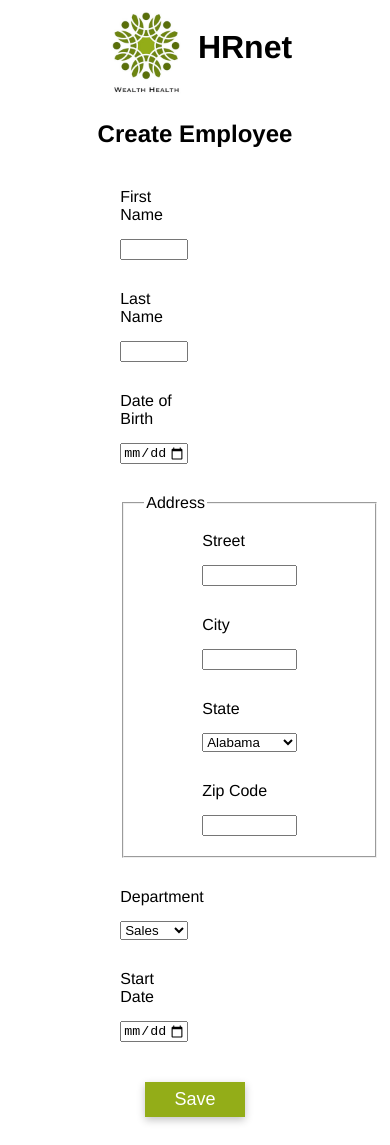
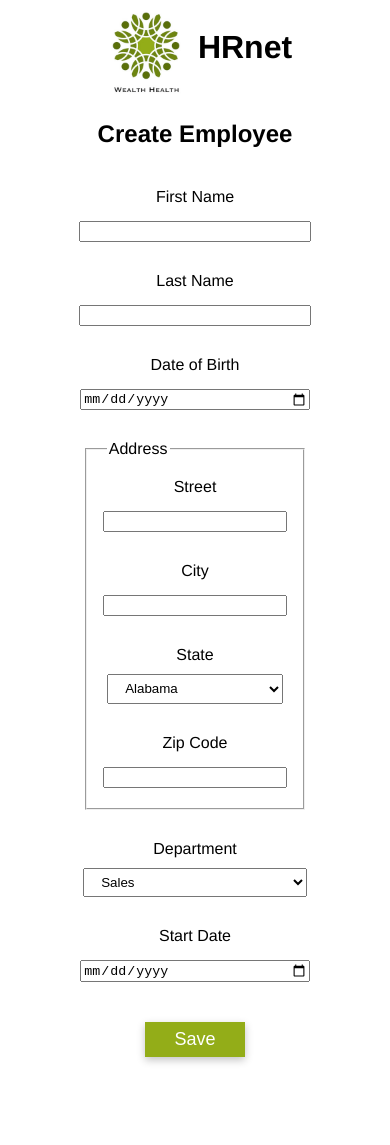
Before and after one commit to loeMa/HRnet_WealthHealth, a React (Create React App) app: page / in a window 390 px wide. After the commit the page ends 1085 px from the top, so only its background shows below. Built offline with nearby package versions, Linux system fonts and the light colour scheme.

Commit message:
input component + responsive Home

```diff
--- a/src/components/CreateEmployee.js
+++ b/src/components/CreateEmployee.js
@@ -14,8 +14,8 @@ const CreateEmployee = () => {
         city: "",
         state: "",
         zipCode: "",
-        StartDate: "",
         department: "",
+        startDate: "",
     })
 
     const dispatch = useDispatch();
@@ -33,65 +33,29 @@ console.log(employee)
         <div className='create'>
             <h2>Create Employee</h2>
             <form className='create__form' onSubmit={saveEmployee}>
-                {/* {inputNames.map((input) =>{
-                    return <Input htmlFor={input.id} label={input.name} type={input.type} />
-                })}
-                 */}
 
-                <div className='create__form__group'>
-                    <label htmlFor="first-name">First Name</label>
-                    <input type="text" onChange={(e) => setEmployee({...employee, firstName: e.target.value})} />
-                </div>
+                <Input htmlFor={"first-name"} label={"First Name"} type={"text"} onChange={(e) => setEmployee({...employee, firstName: e.target.value})} />
 
-                <div className='create__form__group'>
-                    <label htmlFor="last-name">Last Name</label>
-                    <input type="text" id="last-name" onChange={(e) => setEmployee({...employee, lastName: e.target.value})}/>
-                </div>
+                <Input htmlFor={"last-name"} label={"Last Name"} type={"text"} onChange={(e) => setEmployee({...employee, lastName: e.target.value})}/>
 
-                <div className='create__form__group'>
-                    <label htmlFor="date-of-birth">Date of Birth</label>
-                    <input type="date" id="date-of-birth"  onChange={(e) => setEmployee({...employee, birthDate: e.target.value})}/>
-                </div>
-
-
+                <Input htmlFor={"date-of-birth"} label={"Date of Birth"} type={"date"} onChange={(e) => setEmployee({...employee, birthDate: e.target.value})}/>
 
                 <fieldset className="create__form__address">
                     <legend>Address</legend>
-                    {/* {adressNames.map((input) =>{
-                    return <Input htmlFor={input.id} label={input.name} type={input.type} />
-                })} */}
 
-                    <div className='create__form__group'>
-                        <label htmlFor="street">Street</label>
-                        <input id="street" type="text" onChange={(e) => setEmployee({...employee, street: e.target.value})}/>
-                    </div>
+                    <Input htmlFor={"street"} label={"Street"} type={"text"} onChange={(e) => setEmployee({...employee, street: e.target.value})} />
 
-                    <div className='create__form__group'>
-                        <label htmlFor="city">City</label>
-                        <input id="city" type="text" onChange={(e) => setEmployee({...employee, city: e.target.value})}/>
-                    </div>
+                    <Input htmlFor={"city"} label={"City"} type={"text"} onChange={(e) => setEmployee({...employee, city: e.target.value})} />
 
-                    <div className='create__form__group'>
-                        <label htmlFor="state">State</label>
-                        <Dropdown name={"state"} options={states} onChange={(e) => setEmployee({...employee, state: e.target.value})} />
-                    </div>
+                    <Dropdown name={"state"} label={"State"} options={states} onChange={(e) => setEmployee({...employee, state: e.target.value})} />
 
-                    <div className='create__form__group'>
-                        <label htmlFor="zip-code">Zip Code</label>
-                        <input id="zip-code" type="number" onChange={(e) => setEmployee({...employee, zipCode: e.target.value})}/>
-                    </div>
-
+                    <Input htmlFor={"zip-code"} label={"Zip Code"} type={"number"} onChange={(e) => setEmployee({...employee, zipCode: e.target.value})} />
                 </fieldset>
 
-                <div className='create__form__group'>
-                    <label htmlFor="department">Department</label>
-                    <Dropdown name={"department"} options={workDepartment}  onChange={(e) => setEmployee({...employee, department: e.target.value})} />
+                <Dropdown name={"department"} label={"Department"} options={workDepartment}  onChange={(e) => setEmployee({...employee, department: e.target.value})} />
 
-                </div>
-                <div className='create__form__group'>
-                    <label htmlFor="start-date">Start Date</label>
-                    <input id="start-date" type="date" onChange={(e) => setEmployee({...employee, startDate: e.target.value})}></input>
-                </div>
+                <Input htmlFor={"start-date"} label={"Start Date"} type={"date"} onChange={(e) => setEmployee({...employee, startDate: e.target.value})} />
+
                 <div className='create__form__button'>
                     <button className='create__form__button--style' type='submit'>Save</button>
                 </div>
--- a/src/components/Dropdown.js
+++ b/src/components/Dropdown.js
@@ -1,8 +1,10 @@
 import React from 'react';
 
-const Dropdown = ({name, options, onChange}) => {
+const Dropdown = ({name, label, options, onChange}) => {
 
     return (
+        <div className='create__form__group'>
+            <label htmlFor={name}>{label}</label>
             <select name={name} id={name} onChange={onChange} >
                 {
                     options.map((option, index) =>{
@@ -10,6 +12,7 @@ const Dropdown = ({name, options, onChange}) => {
                     })
                 }
             </select>
+        </div>
     );
 };
 
--- a/src/components/Input.js
+++ b/src/components/Input.js
@@ -1,11 +1,16 @@
 import React from 'react';
 
-const Input = ({htmlFor, label, type}) => {
+
+const Input = ({htmlFor, label, type, onChange}) => {
     return (
+
         <div className='create__form__group'>
+
             <label htmlFor={htmlFor} >{label}</label>
-            <input type={type} id={htmlFor} />
+            <input type={type} id={htmlFor} onChange={onChange} />
+
         </div>
+
     );
 };
 
--- a/src/style/components/_createEmployee.scss
+++ b/src/style/components/_createEmployee.scss
@@ -14,17 +14,39 @@
         width: 40%;
         margin: 20px 0;
 
+        @media all and (max-device-width: 800px){
+            width: 90%;
+            flex-direction: column;
+            justify-content: center;
+        }
+        @media only screen and (min-device-width : 800px) and (max-device-width : 1024px) {
+            width: 60%;
+
+        }
+
 
         &__group{
             display: flex;
             flex-direction: column;
             width: 45%;
 
-            & input, select{
+            & input{
                 margin-top: 15px;
 
             }
+            & select{
+                padding: .4em 1em;
+                margin-top: 10px;
+            }
 
+            @media all and (max-device-width: 800px){
+                align-items: center;
+                width: 100%;
+
+                & input, select{
+                    width: 100%;
+                }
+            }
 
         }
         &__address{
```
Lines whose indentation alone changed are shown as unchanged.
